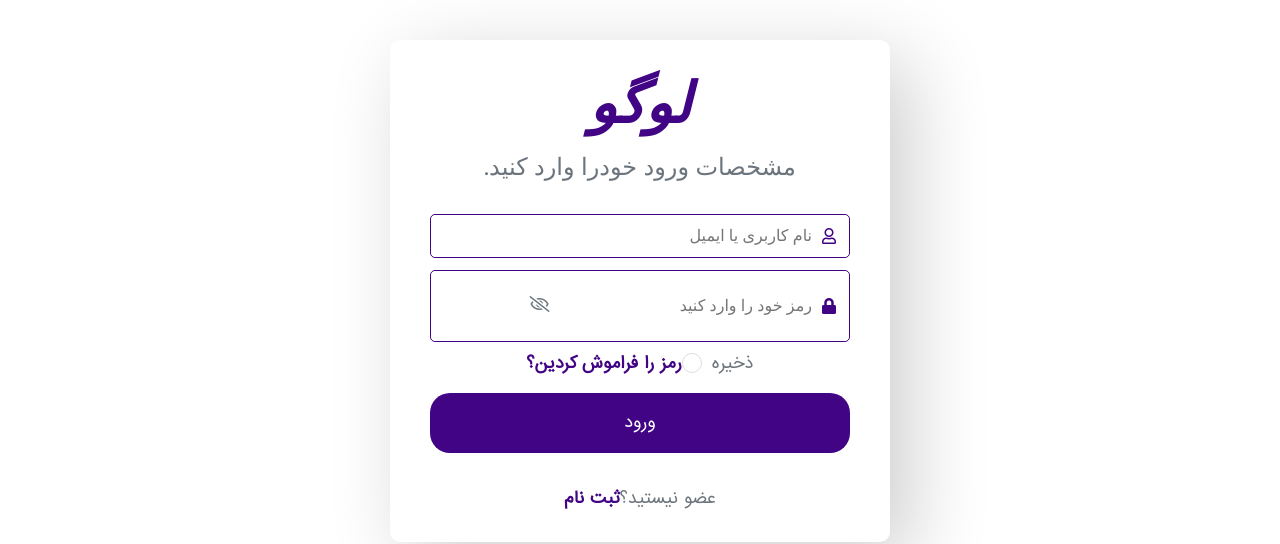
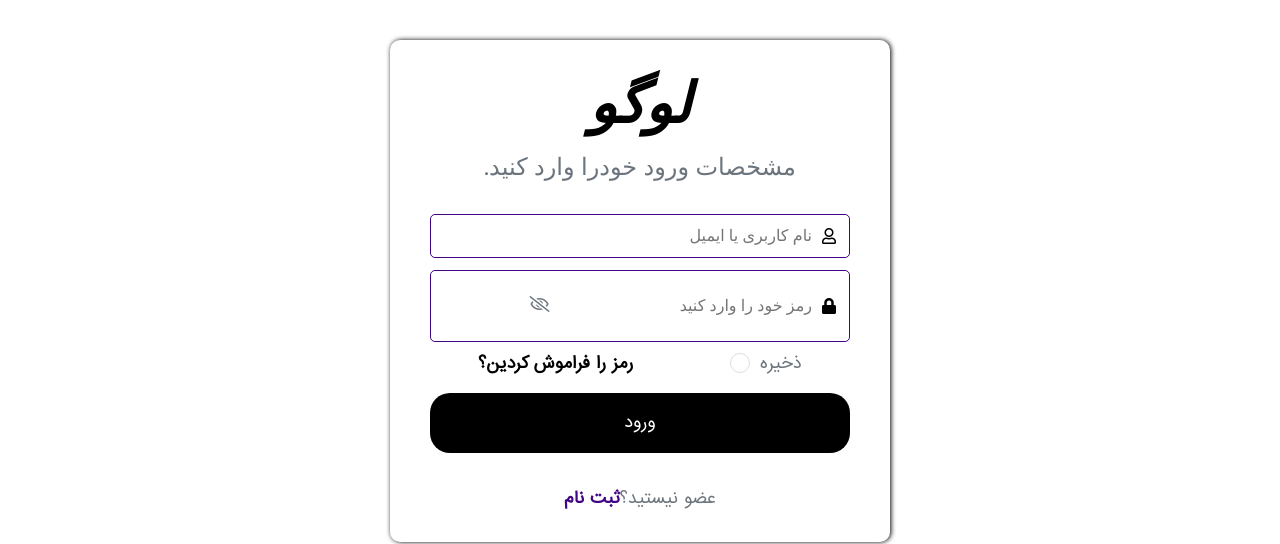
Before and after one commit to MohammadArefHaidary/AuctionNuxt, a Nuxt app: page /login in a window 1280 px wide. Shown: the part 174-718 px from the top of the page. Built offline with nearby package versions, Linux system fonts and the light colour scheme.

Commit message:
fix:login-form

```diff
--- a/pages/login/index.vue
+++ b/pages/login/index.vue
@@ -6,14 +6,14 @@
     <div class="h4 text-muted text-center pt-2">مشخصات ورود خودرا وارد کنید.</div>
     <form class="pt-3">
         <div class="form-group py-2">
-            <div class="input-field"> <span class="far fa-user p-2"></span> <input type="text" placeholder="نام کاربری یا ایمیل" required class=""> </div>
+            <div class="input-field"> <span class="far fa-user p-2" style="color:black;"></span> <input type="text" placeholder="نام کاربری یا ایمیل" required class=""> </div>
         </div>
         <div class="form-group py-1 pb-2">
-            <div class="input-field"> <span class="fas fa-lock p-2"></span> <input type="text" placeholder="رمز خود را وارد کنید" required class=""> <button class="btn bg-white text-muted"> <span class="far fa-eye-slash"></span> </button> </div>
+            <div class="input-field"> <span class="fas fa-lock p-2" style="color:black;"></span> <input type="text" placeholder="رمز خود را وارد کنید" required class=""> <button class="btn bg-white text-muted"> <span class="far fa-eye-slash"></span> </button> </div>
         </div>
-        <div class="d-flex align-items-start">
+        <div class="d-flex align-items-start" style="justify-content:space-around;">
             <div class="remember"> <label class="option text-muted"> ذخیره <input type="radio" name="radio"> <span class="checkmark"></span> </label> </div>
-            <div class="ml-auto"> <a href="#" id="forgot">رمز را فراموش کردین؟</a> </div>
+            <div class="ml-auto"> <a href="#" id="forgot" style="color:black;">رمز را فراموش کردین؟</a> </div>
         </div> <button class="btn btn-block text-center my-3">ورود</button>
         <div class="text-center pt-3 text-muted">عضو نیستید؟<NuxtLink to="/register">ثبت نام </NuxtLink></div>
     </form>
@@ -48,14 +48,14 @@ export default {
     border-radius: 10px;
     margin: 50px auto;
     padding: 30px 40px;
-    box-shadow: 20px 20px 80px rgb(206, 206, 206)
+    box-shadow: 1px 0px 5px black;
 }
 
 .h2 {
     font-family: 'Kaushan Script', cursive;
     font-size: 3.5rem;
     font-weight: bold;
-    color: #400485;
+    color: black;
     font-style: italic
 }
 
@@ -161,12 +161,12 @@ a:hover {
 
 .btn.btn-block {
     border-radius: 20px;
-    background-color: #400485;
+    background-color: black;
     color: #fff
 }
 
 .btn.btn-block:hover {
-    background-color: #55268be0
+    background-color: blue;
 }
 
 @media(max-width: 575px) {
```
